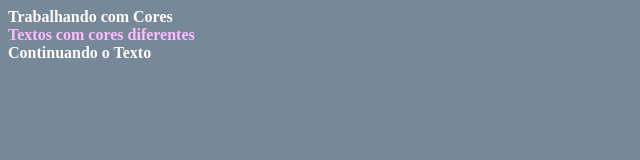
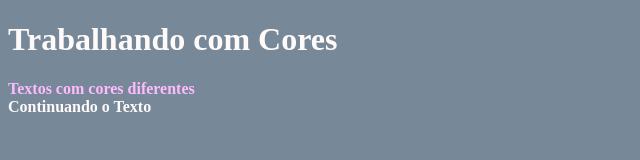
Before and after one commit to victorgustavo28/victorgustavo28.github.io, a plain HTML site: page index.html in a window 1280 px wide. Shown: the whole page, without its empty margins (0-640 px from the left). Drawn offline with Linux system fonts and the light colour scheme.

Commit message:
Update index.html

```diff
--- a/index.html
+++ b/index.html
@@ -4,7 +4,7 @@
 
    </head>
   <body background="imagem.jfif" bgcolor="#778899" text="#FFFAFA">
-    <b>Trabalhando com Cores <br>
+    <h1> <b>Trabalhando com Cores <br> </h1>
     <font color="#FFBBFF">
     Textos com cores diferentes <br>
     </font>
```
